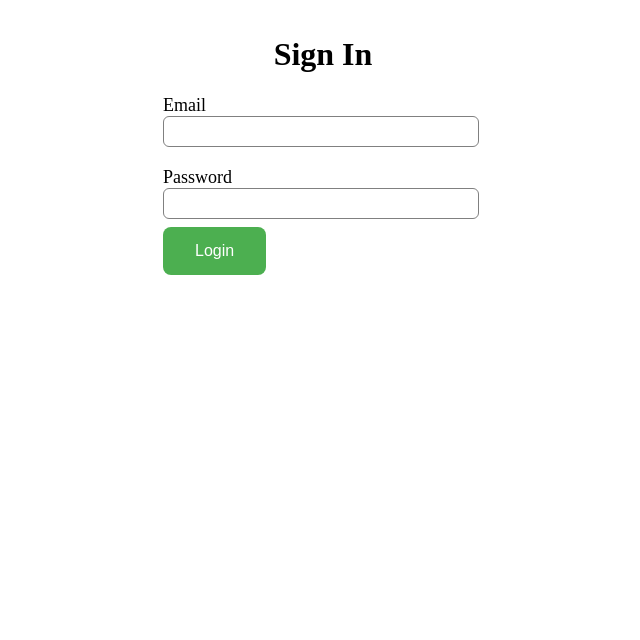
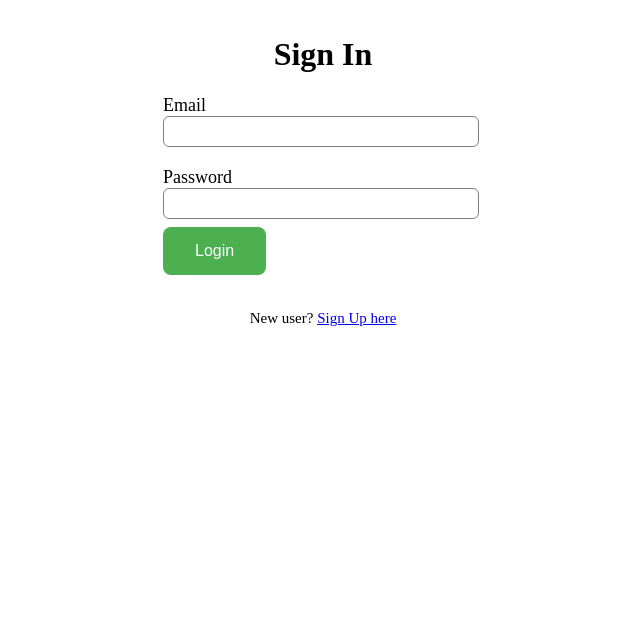
Before and after one commit to FarzanRashid/ShareRide, a Django app: page /login/ in a window 1280 px wide. Shown: the top 640 px of the page, without its empty margins (317-957 px from the left). Run offline with Django 5.2, Linux system fonts and the light colour scheme.

Commit message:
Add sign up link in login page

```diff
--- a/login/templates/login.html
+++ b/login/templates/login.html
@@ -44,6 +44,10 @@
       <br>
       <button type="submit">Login</button>
     </form>
+
+    <p>
+      New user? <a href="{% url 'signup' %}">Sign Up here</a>
+    </p>
   </div>
 </body>
 </html>
```
